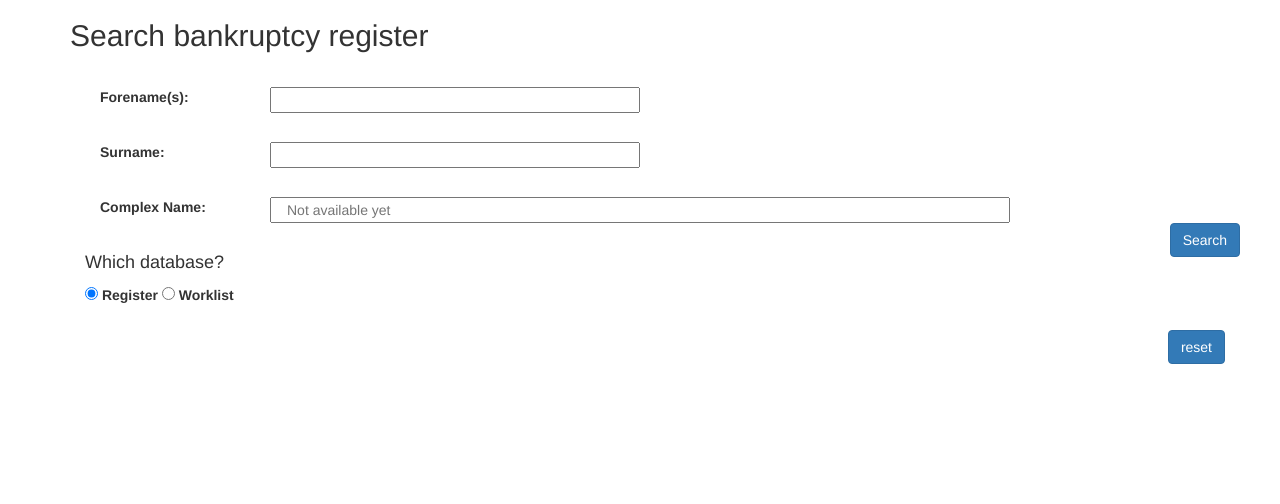
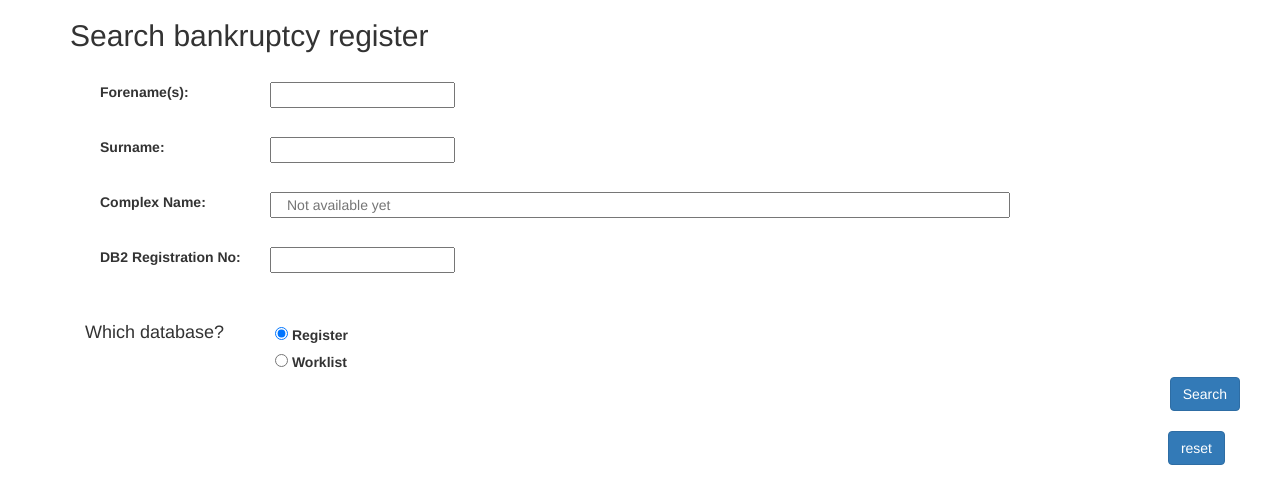
Before and after one commit to LandRegistry/lc-alpha-demo-utilities, a Flask app: page /start_search in a window 1280 px wide. Shown: the part 51-555 px from the top of the page. Run offline with Flask 2, Linux system fonts and the light colour scheme; some libraries are stand-ins or nearby versions.

Commit message:
Add ability to view DB2 migrated data

```diff
--- a/application/routes.py
+++ b/application/routes.py
@@ -198,58 +198,70 @@ def start_search():
 
 @app.route('/search', methods=['POST'])
 def search_details():
+
     logging.info("capture search")
-    forename_input = request.form['forename']
-    surname_input = request.form['surname']
-    complex_input = request.form['complexname']
-    database_input = request.form['database']
-
-    logging.info("FN:" + forename_input)
+    forename_input = request.form['forename'] if 'forename' in request.form else ""
+    surname_input = request.form['surname'] if 'surname' in request.form else ""
+    complex_input = request.form['complexname']  if 'complexname' in request.form else ""
+    db2_reg_no_input = request.form['db2_reg_no'] if 'db2_reg_no' in request.form else ""
+    database_input = request.form['database'] if 'database' in request.form else "reg"
 
     #  Check Inputs
-    if forename_input == "" and surname_input == "" and complex_input == "":
+    if forename_input == "" and surname_input == "" and complex_input == "" and db2_reg_no_input == "":
         logging.info("incomplete")
         forename = 'Missing forename'
         surname = 'Missing surname'
         complexname = 'Missing complex name'
+        db2_reg_no = 'Missing registration number'
         return render_template('search_debtor.html', forename_error=forename, surname_error=surname,
-                               complex_error=complexname)
-    elif forename_input == "" and complex_input == "":
+                               complex_error=complexname, db2_reg_no_error=db2_reg_no)
+    elif forename_input == "" and complex_input == "" and db2_reg_no_input == "":
         forename = 'Missing forename'
         return render_template('search_debtor.html', forename_error=forename, surname=surname_input)
-    elif surname_input == "" and complex_input == "":
+    elif surname_input == "" and complex_input == "" and db2_reg_no_input == "":
         surname = 'Missing surname'
         return render_template('search_debtor.html', surname_error=surname, forename=forename_input)
     else:
         # submit search
+        get_url = ""
+        post_url = ""
         if database_input == 'reg':
-            url = app.config['B2B_SEARCH_REG_URL'] + '/search'
+            if db2_reg_no_input != "":
+                get_url = app.config['B2B_SEARCH_REG_URL'] + '/migrated_registration/' + db2_reg_no_input
+            else:
+                post_url = app.config['B2B_SEARCH_REG_URL'] + '/search'
         else:
-            url = app.config['B2B_SEARCH_WORK_URL'] + '/search_by_name'
+            post_url = app.config['B2B_SEARCH_WORK_URL'] + '/search_by_name'
 
         if complex_input == "":
             data = {
-                'forenames': request.form['forename'],
-                'surname': request.form['surname']
+                'forenames': forename_input,
+                'surname': surname_input
             }
         else:
             data = {
                 'forename': ' ',
-                'surname': request.form['complexname']
+                'surname': complex_input
             }
 
         headers = {'Content-Type': 'application/json'}
 
-        response = requests.post(url, data=json.dumps(data), headers=headers)
-        if response.status_code == 404:
-            final_result = ""
+        if post_url != "":
+            response = requests.post(post_url, data=json.dumps(data), headers=headers)
         else:
-            print('Response code is ' + str(response.status_code))
-            print("JSON = " + json.dumps(response.json))
-            final_result = response.json()
+            response = requests.get(get_url)
 
-    return render_template('search_debtor.html', results=final_result, forename=forename_input, surname=surname_input,
-                           complexname=complex_input)
+        name_result = ""
+        reg_no_result = ""
+
+        if response.status_code != 404:
+            if db2_reg_no_input != "":
+                reg_no_result = response.json()
+            else:
+                name_result = response.json()
+
+    return render_template('search_debtor.html', name_result=name_result, reg_no_result=reg_no_result,
+                           forename=forename_input, surname=surname_input, complexname=complex_input, db2_reg_no=db2_reg_no_input)
 
 
 def submit_registration(application) -> object:
--- a/application/templates/index.html
+++ b/application/templates/index.html
@@ -2,7 +2,7 @@
 <html lang="en">
 <head>
     <meta charset="utf-8">
-    <title>Banks home</title>
+    <title>P334 Test Harness</title>
     {% include 'includes/ext_references.html' %}
 </head>
 <body>
--- a/application/templates/search_debtor.html
+++ b/application/templates/search_debtor.html
@@ -20,7 +20,7 @@
                     <div class="col-sm-12">
                         <div class="form-group">
                             <label for="forename" class="col-sm-2">Forename(s):</label>
-                            <input class="col-sm-4" type="text" id="forename" name="forename" value="{{forename}}">
+                            <input class="col-sm-2" type="text" id="forename" name="forename" value="{{forename}}">
                             {% if forename_error is defined %}
                             <span class="glyphicon glyphicon-remove" style=" color:red"></span> {{forename_error}}
                             {% endif %}
@@ -29,7 +29,7 @@
 
                         <div class="form-group">
                             <label for="surname" class="col-sm-2">Surname:</label>
-                            <input class="col-sm-4" type="text" id="surname" name="surname" value="{{surname}}">
+                            <input class="col-sm-2" type="text" id="surname" name="surname" value="{{surname}}">
                             {% if surname_error is defined %}
                             <span class="glyphicon glyphicon-remove" style=" color:red"></span> {{surname_error}}
                             {% endif %}
@@ -44,52 +44,95 @@
                             <span class="glyphicon glyphicon-remove" style=" color:red"></span> {{complex_error}}
                             {% endif %}
                         </div>
+                        <br/><br>
+                        <div class="form-group">
+                            <label for="db2_reg_no" class="col-sm-2">DB2 Registration No:</label>
+                            <input class="col-sm-2" type="text" id="db2_reg_no" name="db2_reg_no"
+                                   placeholder="" value="{{db2_reg_no}}">
+                            {% if complex_error is defined %}
+                            <span class="glyphicon glyphicon-remove" style=" color:red"></span> {{db2_reg_no_error}}
+                            {% endif %}
+                        </div>
                     </div>
 
                 </div>
-                <div class="form-group">
-                    <div class="col-sm-4">
-                        <br/>
-                        <h4>Which database?</h4>
-                        <input type="radio" id="register" name="database" value="reg" checked/>
-                        <label for="register">Register</label>
-                        <input type="radio" id="worklist" name="database" value="work"/>
-                        <label for="worklist">Worklist</label>
+                <div class="row col-sm-12"  style="margin-top:40px">
+                    <div class="form-group">
+                        <div class="col-sm-2">
+                            <h4>Which database?</h4>
+                        </div>
+                        <div class="col-sm-4" style="padding-top:10px">
+                            <input type="radio" id="register" name="database" value="reg" checked/>
+                            <label for="register">Register</label><br/>
+                            <input type="radio" id="worklist" name="database" value="work"/>
+                            <label for="worklist">Worklist</label>
+                        </div>
                     </div>
                 </div>
+
                 <br/>
 
                 <input class="btn btn-primary pull-right" id="submit" type="submit" value="Search">
             </form>
         </div>
-        {% if results is defined %}
-        {% if results|length > 0 %}
+        {% if name_result|length > 0 %}
         <div class="row">
             <h2>Search Results</h2><br/>
-            <table id="resultsTable" class="table table-hover">
+            <table class="table table-hover">
                 <thead>
                 <tr>
-                    <th>Id</th>
-                    <th>Forename</th>
-                    <th>Surname</th>
-                    <th>Json</th>
+                    <th>Registration No</th>
+                    <th>Registration Date</th>
+                    <th>Class</th>
                 </tr>
                 </thead>
-                {% for n in results %}
+                {% for n in name_result %}
                 <tbody>
                 <tr>
-                    <td>{{n[0]}}</td>
-                    <td>{{n[1]}}</td>
-                    <td>{{n[2]}}</td>
-                    <td>{{n[3]}}</td>
+                    <td>{{n['registration_no']}}</td>
+                    <td>{{n['registration_date']}}</td>
+                    <td>{{n['application_type']}}</td>
                 </tr>
                 </tbody>
                 {% endfor %}
             </table>
         </div>
-        {% else %}
+        {% endif %}
+        {% if reg_no_result|length > 0 %}
+        <div class="row">
+            <h2>Search Results</h2><br/>
+            <table class="table table-hover">
+                <thead>
+                <tr>
+                    <th class="col-sm-2" >DB2 Registration No</th>
+                    <th class="col-sm-2" >New Registration No</th>
+                    <th class="col-sm-2" >Registration Date</th>
+                    <th class="col-sm-1" >Class</th>
+                    <th class="col-sm-3" >Forenames</th>
+                    <th class="col-sm-2" >Surname</th>
+                </tr>
+                </thead>
+                <tbody>
+                {% for n in reg_no_result %}
+                <tr>
+                    <td>{{n['legacy']['original_registration']}}</td>
+                    <td>{{n['registration_no']}}</td>
+                    <td>{{n['registration_date']}}</td>
+                    <td>{{n['application_type']}}</td>
+                    <td>
+                    {% for name in n['debtor_name']['forenames'] %}
+                        {{name}}
+                    {% endfor %}
+                    </td>
+                    <td>{{n['debtor_name']['surname']}}</td>
+                </tr>
+                {% endfor %}
+                </tbody>
+            </table>
+        </div>
+        {% endif %}
+        {% if name_result|length > 0  and reg_no_result|length > 0 %}
         <h3><span class="glyphicon glyphicon-info-sign"></span> Search returned no results</h3>
-        {% endif %}
         {% endif %}
         <form action="/start_search" method="GET">
             <br/>
```
